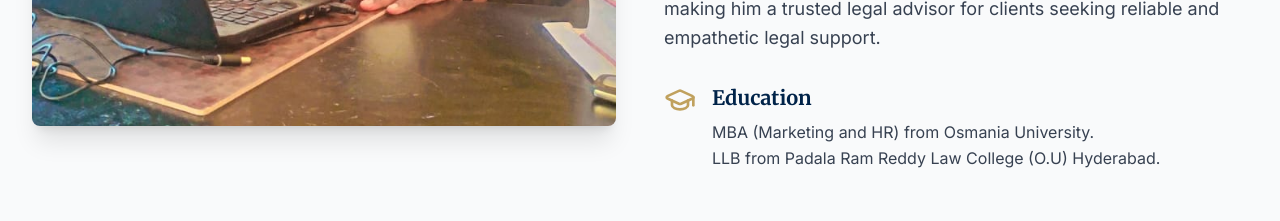
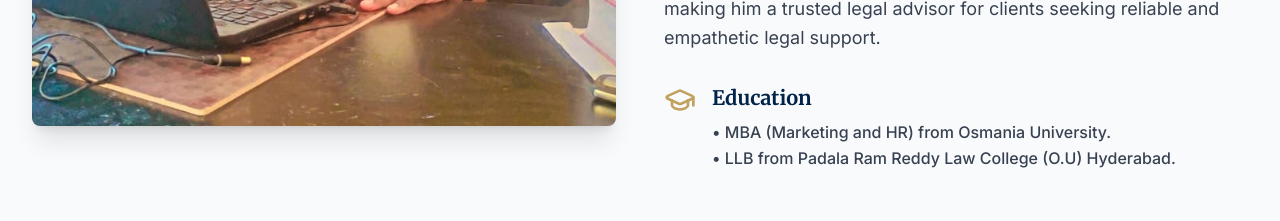
Before and after one commit to bharathpersonalai/Ramoju-Law-Firm, a React (Vite) app: page / in a window 1280 px wide. Shown: the part 1320-1541 px from the top of the page. Built offline with nearby package versions, Linux system fonts and the light colour scheme.

Commit message:
education

```diff
--- a/src/components/About.tsx
+++ b/src/components/About.tsx
@@ -29,15 +29,15 @@ const About: React.FC = () => {
               className="text-lg text-gray-700 mb-6 leading-relaxed"
               style={{ fontFamily: "Inter, sans-serif" }}
             >
-              With over 15 years of legal experience, Shankara Chary combines legal
-              expertise with a compassionate approach, ensuring clients feel
-              heard and supported throughout their legal journey. Specializing
-              in [Civil, Criminal, Family Cases, Legal Opinion], He works
-              diligently to achieve the best possible outcomes for each case.
-              Shankara believes that clear communication and personalized legal
-              services are key to effective legal representation. As a trusted
-              legal advisor, his client-focused strategy has earned a reputation
-              for delivering exceptional results in [Telangana].
+              With over 15 years of legal experience, Shankara Chary combines
+              legal expertise with a compassionate approach, ensuring clients
+              feel heard and supported throughout their legal journey.
+              Specializing in [Civil, Criminal, Family Cases, Legal Opinion], He
+              works diligently to achieve the best possible outcomes for each
+              case. Shankara believes that clear communication and personalized
+              legal services are key to effective legal representation. As a
+              trusted legal advisor, his client-focused strategy has earned a
+              reputation for delivering exceptional results in [Telangana].
             </p>
 
             <p
@@ -67,18 +67,16 @@ const About: React.FC = () => {
                     Education
                   </h3>
                  <p
-  className="text-gray-700"
+  className="text-gray-700 font-medium"
   style={{ fontFamily: "Inter, sans-serif" }}
 >
-  MBA (Marketing and HR) from Osmania University. <br />
-  LLB from Padala Ram Reddy Law College (O.U) Hyderabad.
+  • MBA (Marketing and HR) from Osmania University. <br />
+  • LLB from Padala Ram Reddy Law College (O.U) Hyderabad.
 </p>
-
                 </div>
               </div>
 
               {/* Bar Admissions and Professional Memberships sections have been removed */}
-
             </div>
           </div>
         </div>
--- a/src/components/Contact.tsx
+++ b/src/components/Contact.tsx
@@ -107,7 +107,7 @@ const Contact: React.FC = () => {
                   <div className="flex-shrink-0 w-12 h-12 rounded-full bg-white/20 flex items-center justify-center">
                     <svg
                       xmlns="http://www.w3.org/2000/svg"
-                      width="24"
+                      width="18"
                       height="24"
                       viewBox="0 0 24 24"
                       fill="currentColor"
```
Lines whose indentation alone changed are shown as unchanged.
